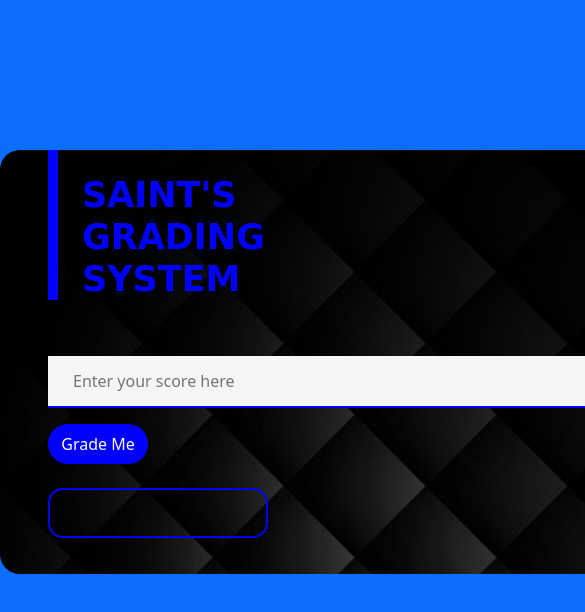
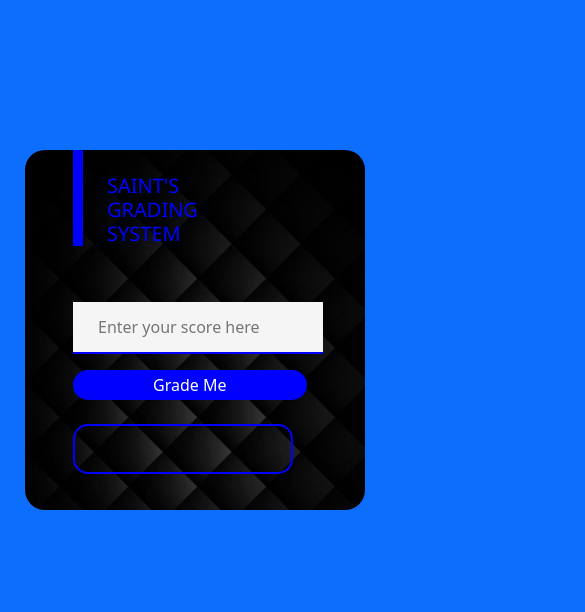
Before and after one commit to TopboySaint/GRADE-SHEET, a plain HTML site: page index.html in a window 390 px wide. Shown: the top 612 px of the page, 585 px wide, since content can reach past the window. Drawn offline with Linux system fonts and the light colour scheme.

Commit message:
few changes

```diff
--- a/index.html
+++ b/index.html
@@ -6,6 +6,7 @@
     <title>Grade Page</title>
     <link rel="stylesheet" href="style.css">
     <link rel="stylesheet" href="bootstrap.css">
+    <link rel="stylesheet" href="phone.css">
 </head>
 <body class="bg-primary">
     <div class="contain ps-5">
@@ -16,9 +17,6 @@
     </div>
 
 
-
-
-
     <script src="script.js"></script>
 </body>
 </html>
--- /dev/null
+++ b/phone.css
@@ -0,0 +1,22 @@
+@media screen and (max-width:480px){
+    .contain{
+        width: 340px;
+    }
+
+    .texthead{
+        font-size: 20px;
+        font-weight: 500;
+        font-family: 'Segoe UI', sans-serif;
+        border-left: 10px solid blue;
+    }
+
+    .bttn{
+        width: 80%;
+        height: 30px;
+    }
+
+    .score{
+        width: 250px;
+        height: 50px;
+    }
+}
--- a/script.js
+++ b/script.js
@@ -30,7 +30,7 @@ function checkScore(){
         show.innerHTML= 'A - Excellent'
         songA.play()
     } else {
-        show.innerHTML= 'INVALID'
+        show.innerHTML= 'INVALID INPUT'
         soundMumu.play()
     }
 }
```
